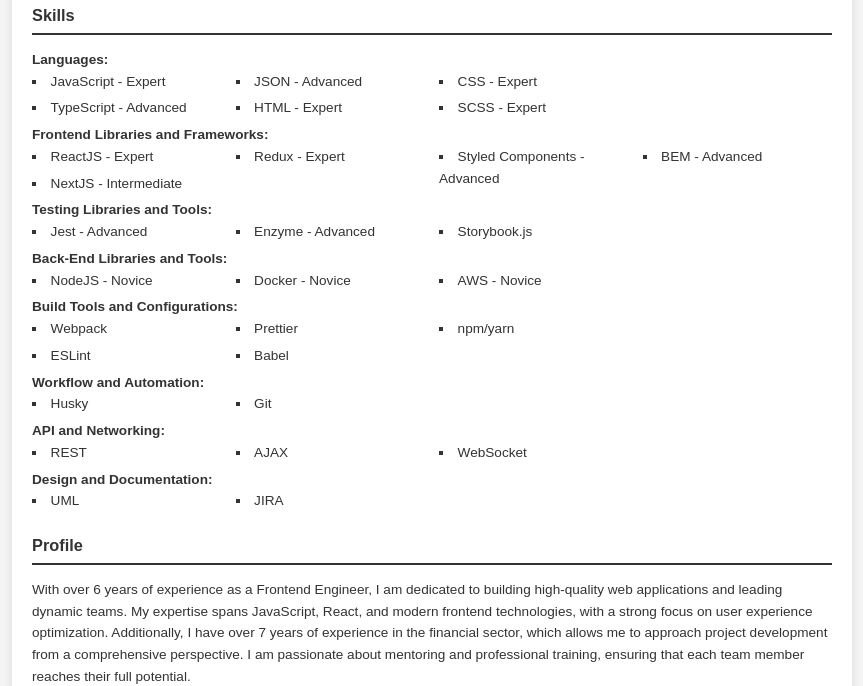
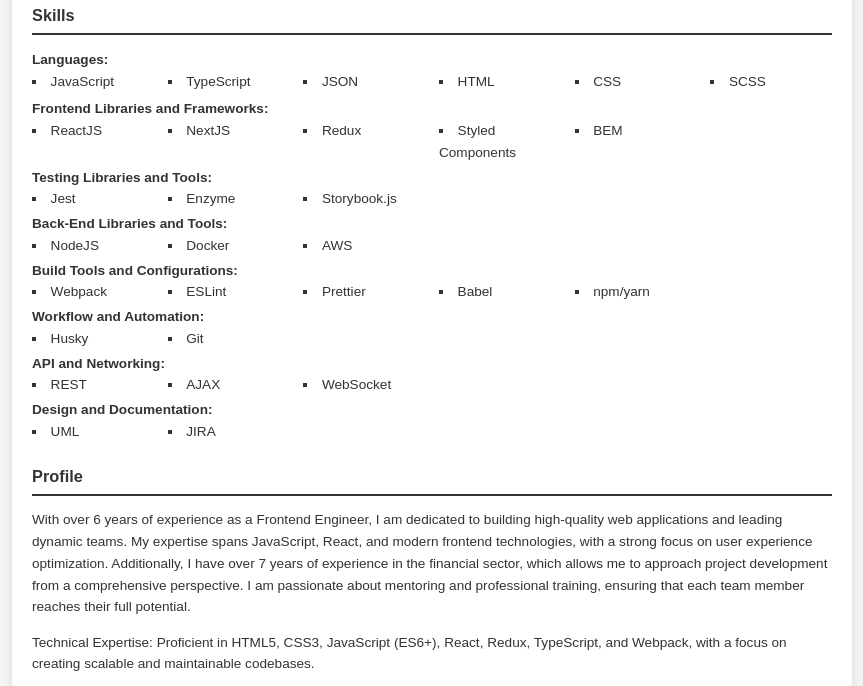
Before and after one commit to AlexKelle/alexandra-kelle-cv, a plain HTML site: page index.html in a window 1280 px wide. Shown: the part 114-800 px from the top of the page, without its empty margins (208-1071 px from the left). Drawn offline with Linux system fonts and the light colour scheme.

Commit message:
style changes

```diff
--- a/index.html
+++ b/index.html
@@ -25,38 +25,38 @@
             <li>
                 <span class="skills-name"><strong>Languages:</strong></span>
                 <ul class="inner-list">
-                    <li>JavaScript - Expert</li>
-                    <li>TypeScript - Advanced</li>
-                    <li>JSON - Advanced</li>
-                    <li>HTML - Expert</li>
-                    <li>CSS - Expert</li>
-                    <li>SCSS - Expert</li>
+                    <li>JavaScript</li>
+                    <li>TypeScript</li>
+                    <li>JSON</li>
+                    <li>HTML</li>
+                    <li>CSS</li>
+                    <li>SCSS</li>
                 </ul>
             </li>
             <li>
                 <span class="skills-name"><strong>Frontend Libraries and Frameworks:</strong></span>
                 <ul class="inner-list">
-                    <li>ReactJS - Expert</li>
-                    <li>NextJS - Intermediate</li>
-                    <li>Redux - Expert</li>
-                    <li>Styled Components - Advanced</li>
-                    <li>BEM - Advanced</li>
+                    <li>ReactJS</li>
+                    <li>NextJS</li>
+                    <li>Redux</li>
+                    <li>Styled Components</li>
+                    <li>BEM</li>
                 </ul>
             </li>
             <li>
                 <span class="skills-name"><strong>Testing Libraries and Tools:</strong></span>
                 <ul class="inner-list">
-                    <li>Jest - Advanced</li>
-                    <li>Enzyme - Advanced</li>
+                    <li>Jest</li>
+                    <li>Enzyme</li>
                     <li>Storybook.js</li>
                 </ul>
             </li>
             <li>
                 <span class="skills-name"><strong>Back-End Libraries and Tools:</strong></span>
                 <ul class="inner-list">
-                    <li>NodeJS - Novice</li>
-                    <li>Docker - Novice</li>
-                    <li>AWS - Novice</li>
+                    <li>NodeJS</li>
+                    <li>Docker</li>
+                    <li>AWS</li>
                 </ul>
             </li>
             <li>
--- a/style.css
+++ b/style.css
@@ -60,13 +60,17 @@
 }
 
 section ul li {
-    margin-bottom: 5px;
+    margin-bottom: 3px;
 }
 
 /* Skills Section */
 .skills-name {
     display: block;
     max-width: 50%;
+}
+
+.skills .inner-list {
+    column-width: 7rem;
 }
 
 .inner-list {
@@ -141,6 +145,10 @@
         box-shadow: none;
     }
 
+    .skills .inner-list {
+        column-width: 7rem;
+    }
+
     .inner-list {
         column-width: 10rem;
     }
```
